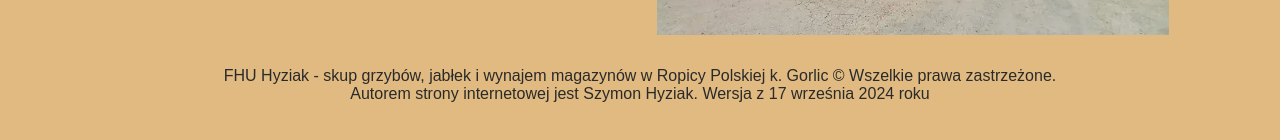
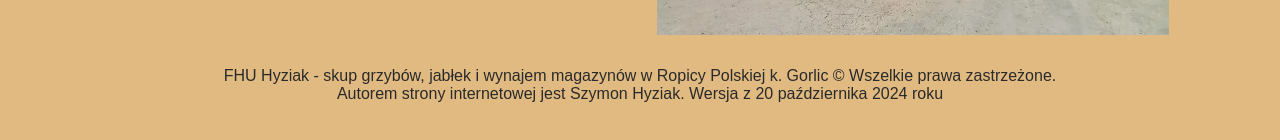
Before and after one commit to Hyziu-03/FHU-Hyziak, an Astro site: page / in a window 1280 px wide. Shown: the part 602-742 px from the top of the page. Built offline with nearby package versions, Linux system fonts and the light colour scheme; Astro itself is replaced by a stand-in of ours; a web font is replaced by a local one.

Commit message:
Aktualizacja oferty

```diff
--- a/src/layouts/Base.astro
+++ b/src/layouts/Base.astro
@@ -113,7 +113,7 @@ const { title, path, description } = Astro.props;
                 FHU Hyziak - skup grzybów, jabłek i wynajem magazynów w Ropicy
                 Polskiej k. Gorlic &copy; Wszelkie prawa zastrzeżone. <br />
                 Autorem strony internetowej jest Szymon Hyziak.
-                Wersja z 17 września 2024 roku
+                Wersja z 20 października 2024 roku
             </footer>
         </div>
     </body>
```
